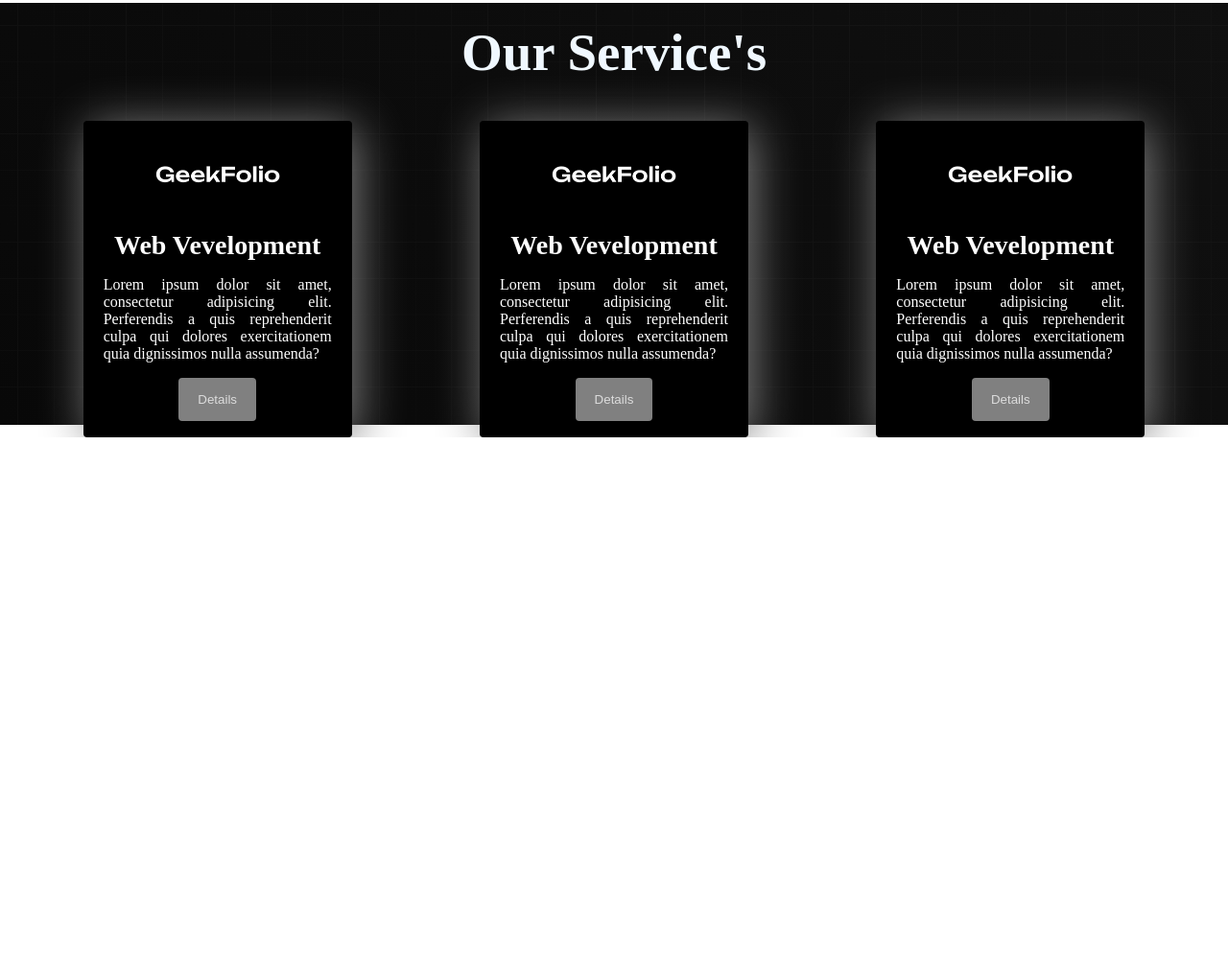
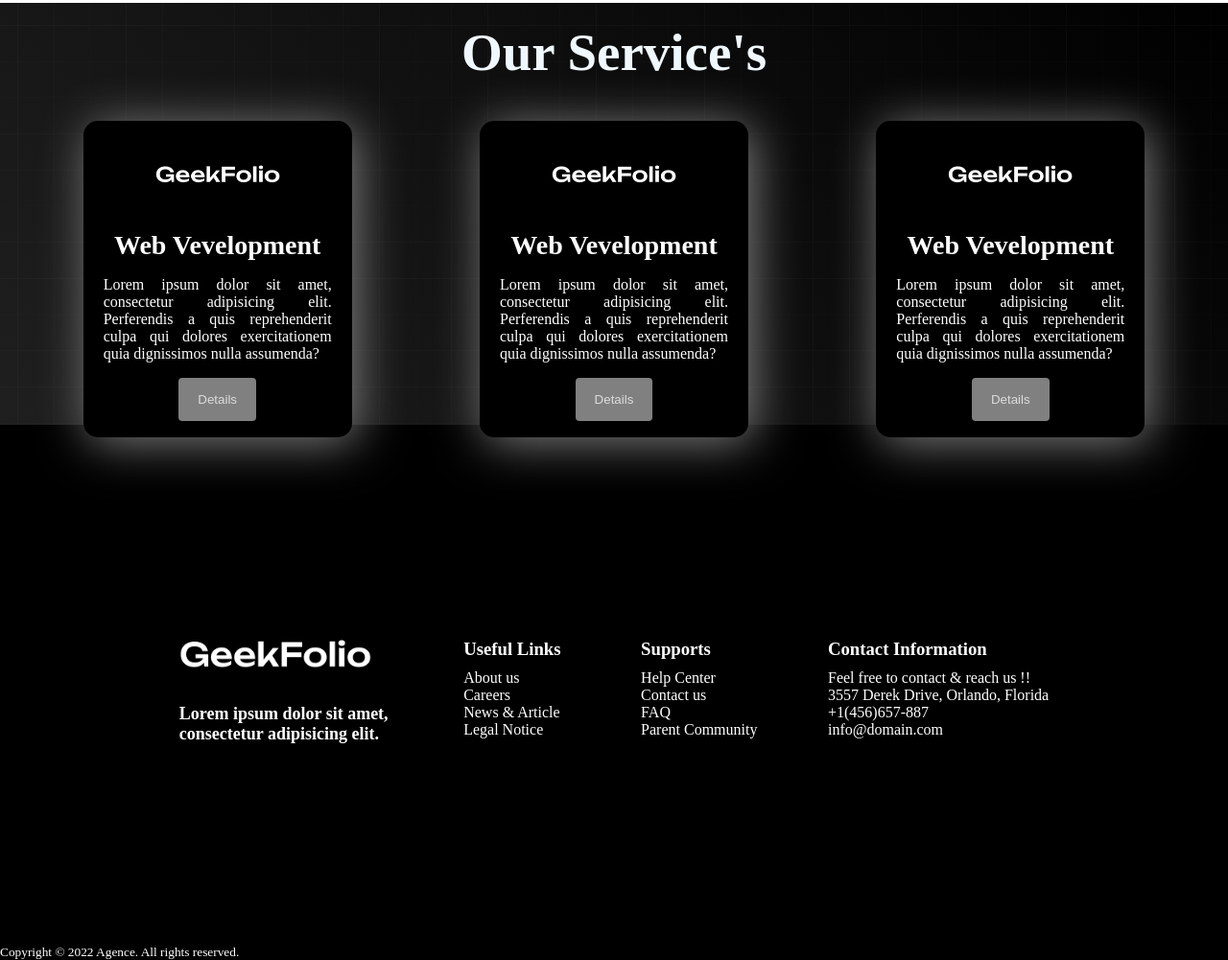
Before and after one commit to mdnuruzzaman123/My-First-Website, a plain HTML site: page index.html in a window 1280 px wide. Shown: the part 1315-2316 px from the top of the page at 96% size. Before the commit the page ends 1771 px from the top, so only its background shows below. Drawn offline with Linux system fonts and the light colour scheme.

Commit message:
last commit

```diff
--- a/index.html
+++ b/index.html
@@ -82,6 +82,47 @@
           </div>
         </section>
     </main>
-    <footer></footer>
+    <footer>
+        <div class="foot-conteiner">
+            <div class="div1">
+                <img class="icon2" src="Images/logo-light.png" alt="">
+                <p class="div1-edits">Lorem ipsum dolor sit amet, <br>consectetur adipisicing elit.
+                </p>
+            </div>
+            <div class="div2">
+                <h3 class="h3-footer">Useful Links</h3>
+                <ul class="ul">
+                    <li class="listitem">About us</li>
+                    <li class="listitem">Careers</li>
+                    <li class=" listitem">News & Article</li>
+                    <li class="listitem">Legal Notice</li>
+                </ul>
+            </div>
+            <div class="div3">
+                <h3 class="h3-footer">Supports</h3>
+                <div class="ul">
+                    <li>Help Center</li>
+                    <li>Contact us</li>
+                    <li>FAQ</li>
+                    <li>Parent Community</li>
+                </div>
+            </div>
+            <div class="dib4">
+                <h3 class="h3-footer">Contact Information</h3>
+                <ul class="ul">
+                    <li>Feel free to contact & reach us !!</li>
+                    <li>3557 Derek Drive, Orlando, Florida</li>
+                    <li>+1(456)657-887</li>
+                    <li>info@domain.com</li>
+                </ul>
+            </div>
+        </div>
+        <!-- <hr  class="hr"/> -->
+
+            <p class="copy">
+              <small>Copyright © 2022 Agence. All rights reserved.</small>
+            </p>
+
+    </footer>
 </body>
 </html>
--- a/style.css
+++ b/style.css
@@ -81,7 +81,7 @@
     color: white;
     text-align: center;
     padding: 15px;
-    border-radius: 4px;
+    border-radius: 15px;
 }
 .icon{
     width: 130px;
@@ -99,7 +99,6 @@
     margin-top: 10px;
 }
 .p-paragraph{
-    /* font-size: 17px; */
     text-align: justify;
     padding: 6px;
 }
@@ -111,7 +110,7 @@
 .service-conteiner1{
     height: 55vh;
     background-image: url(Images/background.png),
-    linear-gradient(45deg, rgb(8,8,8),#101010 );
+    linear-gradient(45deg, rgb(31, 31, 31),#000000 );
     background-position: center;
     background-size: cover;
     background-repeat: no-repeat;
@@ -119,3 +118,32 @@
 .title3{
     color: aliceblue;
 }
+.foot-conteiner{
+    background-color: black;
+    height: 60vh;
+    display: flex;
+    justify-content: space-around;
+    align-items: center;
+    color: white;
+    padding: 30px 150px;
+}
+.div1-edits{
+    font-size: 18px;
+    font-weight: bold;
+    text-align: justify;
+    padding: 5px 5px 5px 0px ;
+}
+.icon2{
+width: 200px;
+padding: 20px 20px 20px 0px;
+}
+.ul{
+    list-style: none;
+}
+.h3-footer {
+    padding:10px 10px 10px 0px;
+}
+.copy{
+    color: white;
+    background-color: black;
+}
```
